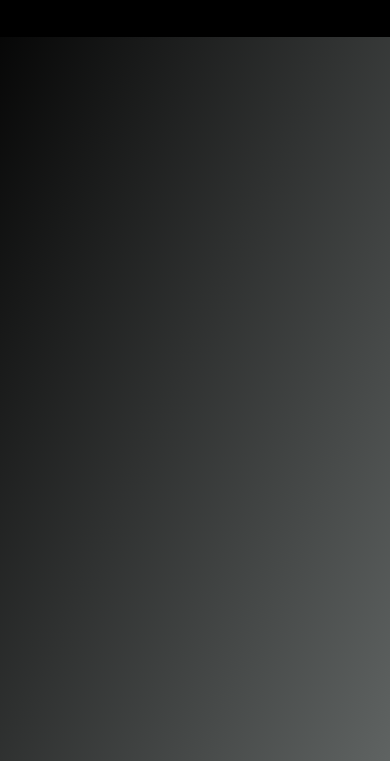
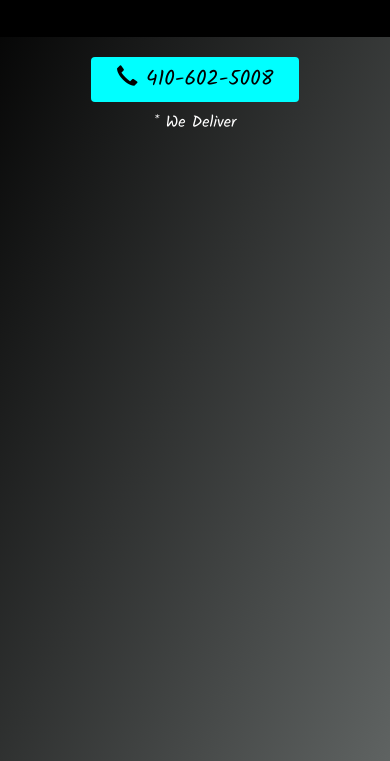
Before and after one commit to adwayithks/restaurant_project, a plain HTML site: page index.html in a window 390 px wide. Shown: the part 83-844 px from the top of the page. Drawn offline with Linux system fonts and the light colour scheme.

Commit message:
mobile calling button added

```diff
--- a/css/mycss.css
+++ b/css/mycss.css
@@ -116,4 +116,13 @@ li{
 	.navbar-brand{
 		height: 120px;
 	}
+
+	.btn{
+		padding-left: 25px;
+		padding-right: 25px;
+		margin-bottom: 10px;
+		font-size: 21px;
+		background: cyan;
+		color: black;
+	}
 }
--- a/index.html
+++ b/index.html
@@ -79,5 +79,12 @@
 				</div>
 			</nav>
 		</header>
+		<div id="call-btn" class="text-center visible-xs">
+			<a class="btn" href="tel:410-602-5008">
+				<span class="glyphicon glyphicon-earphone"></span>
+				410-602-5008
+			</a>
+		</div>
+		<div id="xs-deliver" class="text-center visible-xs"> * We Deliver </div>
 	</body>
 </html>
```
